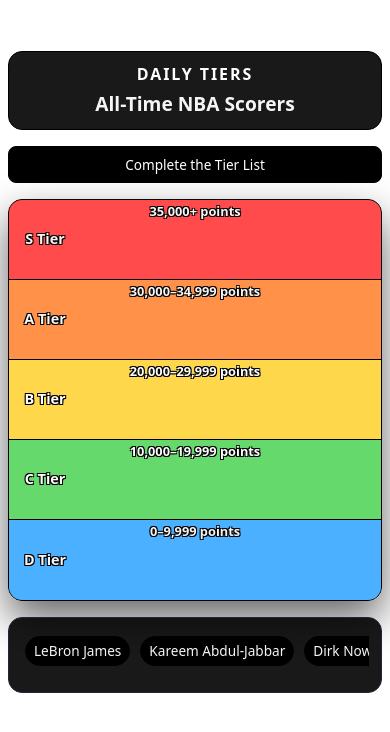
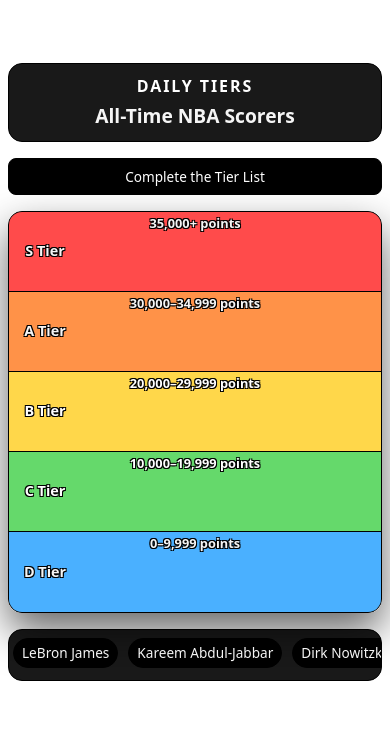
Before and after one commit to Tozmatine1/daily-tiers, a React (Vite) app: page / in a window 390 px wide. Shown: the top 732 px of the page. Built offline with nearby package versions, Linux system fonts and the light colour scheme.

Commit message:
Add results modal and tweak items slider

```diff
--- a/src/App.css
+++ b/src/App.css
@@ -237,7 +237,7 @@
   width: 100%;
   background: #000000e6;
   border-radius: 14px;
-  border: 1px solid #2a213a;
+  border: 1px solid #000000;
 }
 
 .items-hint {
@@ -457,6 +457,10 @@
     font-size: 0.9rem;   /* adjust to taste */
     top: 2px;            /* optional: nudge up since the text is smaller */
   }
+
+  .items-pool {
+    padding: 0px 0px 0px;
+  }
 }
 
 /* Extra-small phones */
@@ -486,7 +490,7 @@
   }
 
   .items-pool {
-    padding: 10px 12px 14px;
+    padding: 0px 0px 0px;
   }
 
   .item-chip {
```
